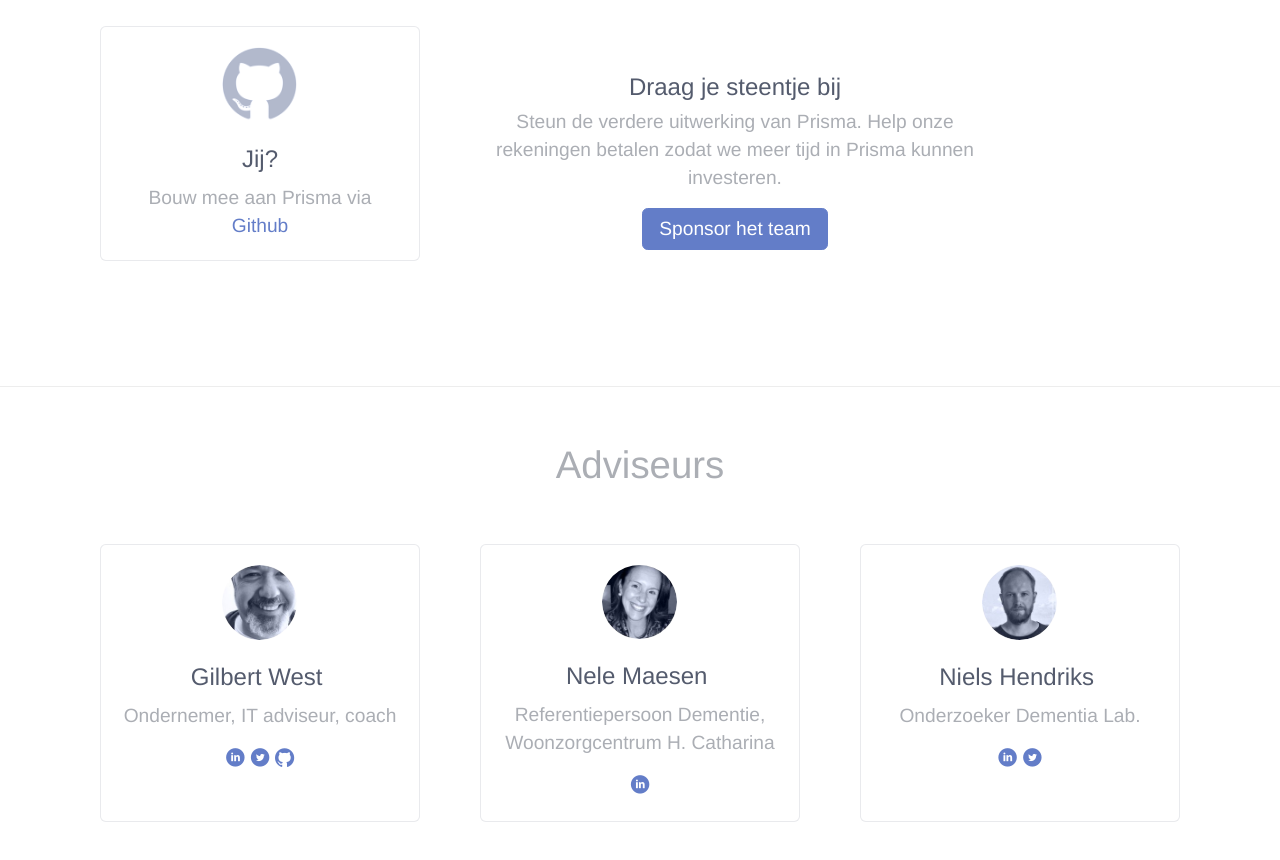
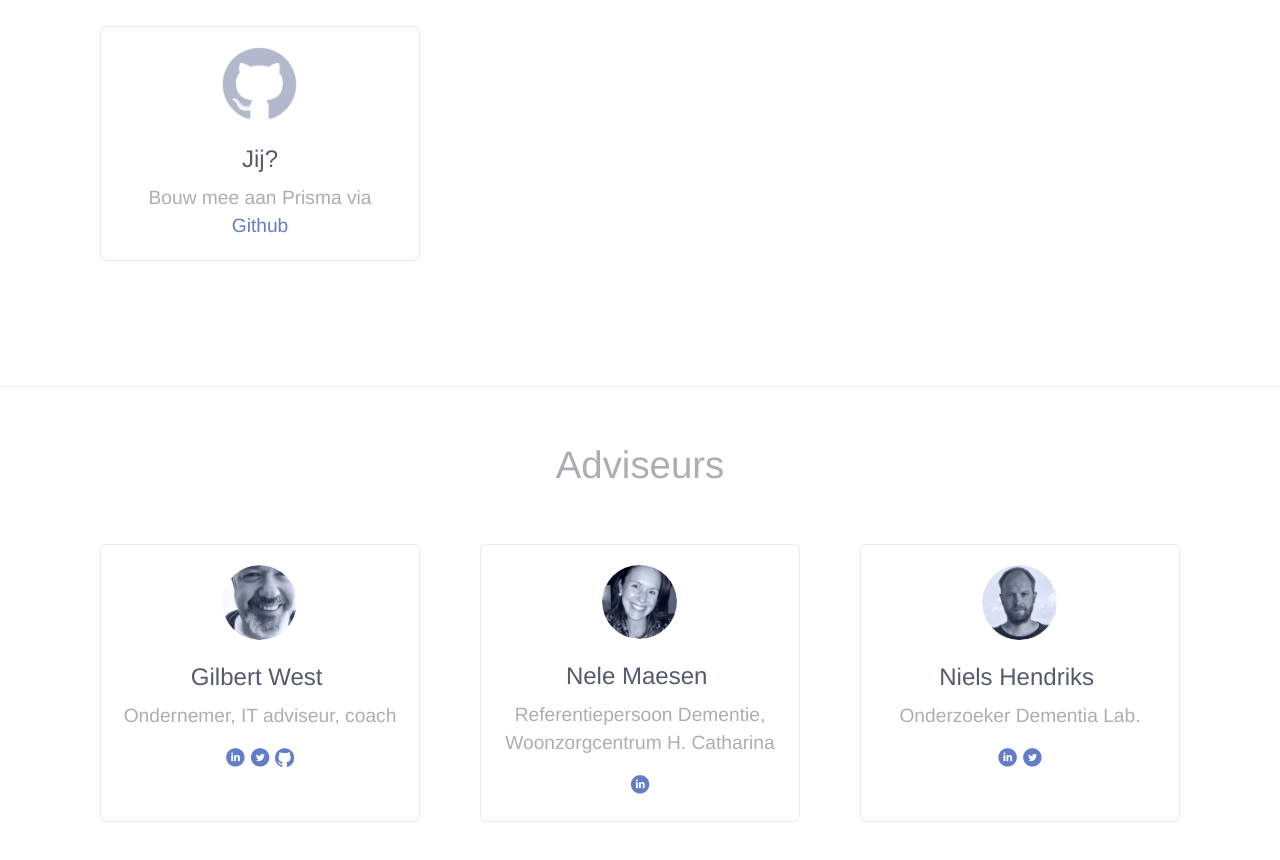
Before and after one commit to blueclock/website, a website: page app/index.html in a window 1280 px wide. Shown: the part 5415-6275 px from the top of the page. Drawn offline with nearby package versions, Linux system fonts and the light colour scheme; a script that the page names is missing; files whose address does not match are found by name.

Commit message:
Hide donation cta

```diff
--- a/app/index.html
+++ b/app/index.html
@@ -274,11 +274,11 @@ var trackOutboundLink = function(url) {
 					</div>
 				</div>
 
-				<div class="col-md-6 mt-5">
+				<!-- <div class="col-md-6 mt-5">
 					<h4>Draag je steentje bij</h4>
 					<p>Steun de verdere uitwerking van Prisma. Help onze rekeningen betalen zodat we meer tijd in Prisma kunnen investeren.</p>
 					<a href="#" class="btn btn-primary">Sponsor het team</a>
-				</div>
+				</div> -->
 			</div>
 
 		</div>
```
